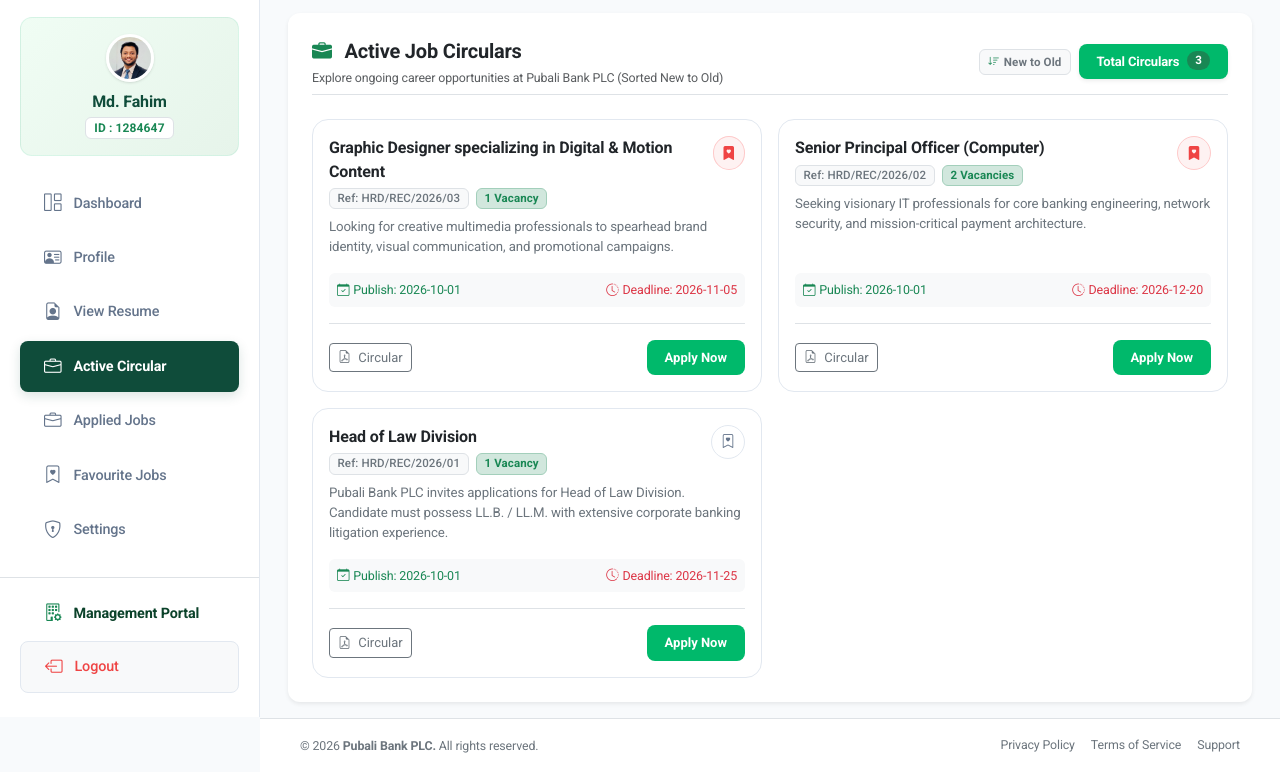
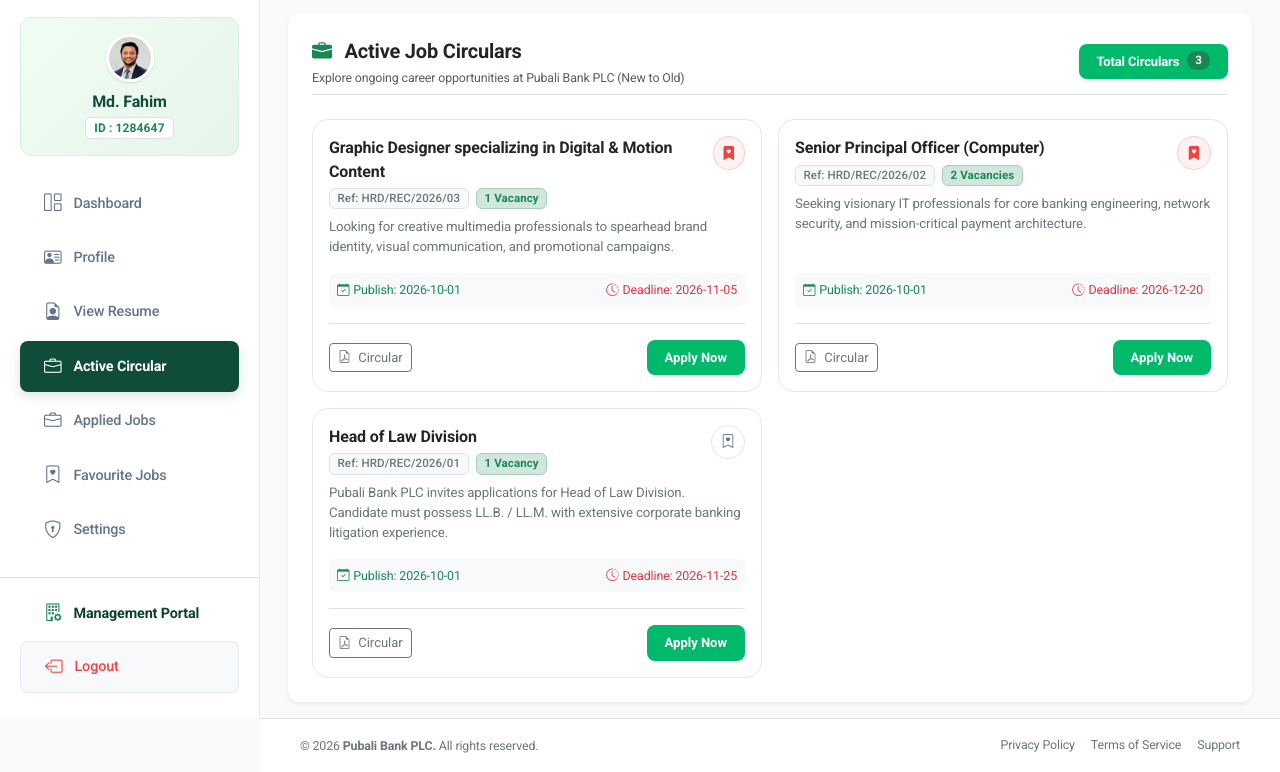
Before and after one commit to pblfahim/erecruitment, a plain HTML site: page applicant/active-circular.html in a window 1280 px wide. Shown: the part 83-855 px from the top of the page. Drawn offline with Linux system fonts and the light colour scheme.

Commit message:
new to old remove this button

```diff
--- a/applicant/active-circular.html
+++ b/applicant/active-circular.html
@@ -246,15 +246,16 @@
                     <div>
                       <h5 class="fw-bold text-dark mb-1"><i class="bi bi-briefcase-fill text-success me-2"></i> Active
                         Job Circulars</h5>
-                      <p class="text-muted mb-0 small">Explore ongoing career opportunities at Pubali Bank PLC (Sorted New to Old)</p>
+                      <p class="text-muted mb-0 small">Explore ongoing career opportunities at Pubali Bank PLC (New to
+                        Old)</p>
                     </div>
                     <div class="d-flex align-items-center gap-2">
-                      <span class="badge bg-light text-secondary border px-2 py-1 small"><i class="bi bi-sort-down text-success me-1"></i>New to Old</span>
                       <a href="javascript:void(0)" id="totalCircularsBadge"
                         class="btn btn-green-solid btn-sm fw-semibold d-inline-flex align-items-center gap-2 shadow-sm"
                         title="Click to view all active circulars" onclick="resetCircularSearch()">
                         <span id="totalCircularsLabel">Total Circulars</span>
-                        <span class="badge bg-success text-white rounded-pill px-2 py-1" id="totalCircularCount">0</span>
+                        <span class="badge bg-success text-white rounded-pill px-2 py-1"
+                          id="totalCircularCount">0</span>
                       </a>
                     </div>
                   </div>
```
Also changed, not shown: applicant/index.html (+2 -2 lines). Lines whose indentation alone changed are shown as unchanged.
